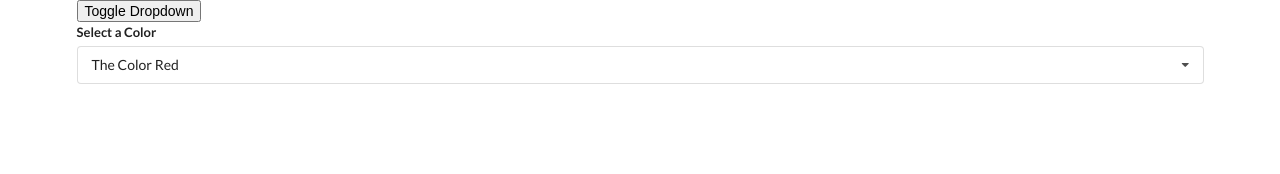
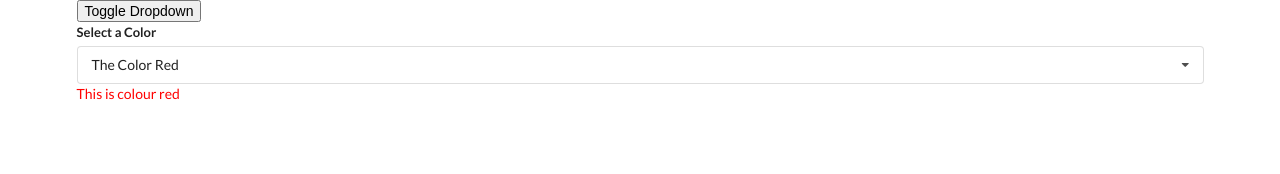
Before and after one commit to NachiketaDhal/Practice-hooks, a React (Create React App) app: page / in a window 1280 px wide. Shown: the top 174 px of the page. Built offline with nearby package versions, Linux system fonts and the light colour scheme.

Commit message:
Update Dropdown component

```diff
--- a/src/components/Dropdown.jsx
+++ b/src/components/Dropdown.jsx
@@ -12,6 +12,7 @@ const Dropdown = ({ options, selected, onSelectedChange }) => {
       setOpen(false);
     };
     document.body.addEventListener("click", onBodyClick, { capture: true });
+    // cleanup function to stop showing the Dropdown
     return () => {
       document.body.removeEventListener("click", onBodyClick);
     };
@@ -47,6 +48,9 @@ const Dropdown = ({ options, selected, onSelectedChange }) => {
             {renderedOptions}
           </div>
         </div>
+        <div style={{ color: `${selected.value}` }}>
+          {`This is colour ${selected.value}`}
+        </div>
       </div>
     </div>
   );
```
Also changed, not shown: 1 other file (tests, documents, lock files or other folders).
